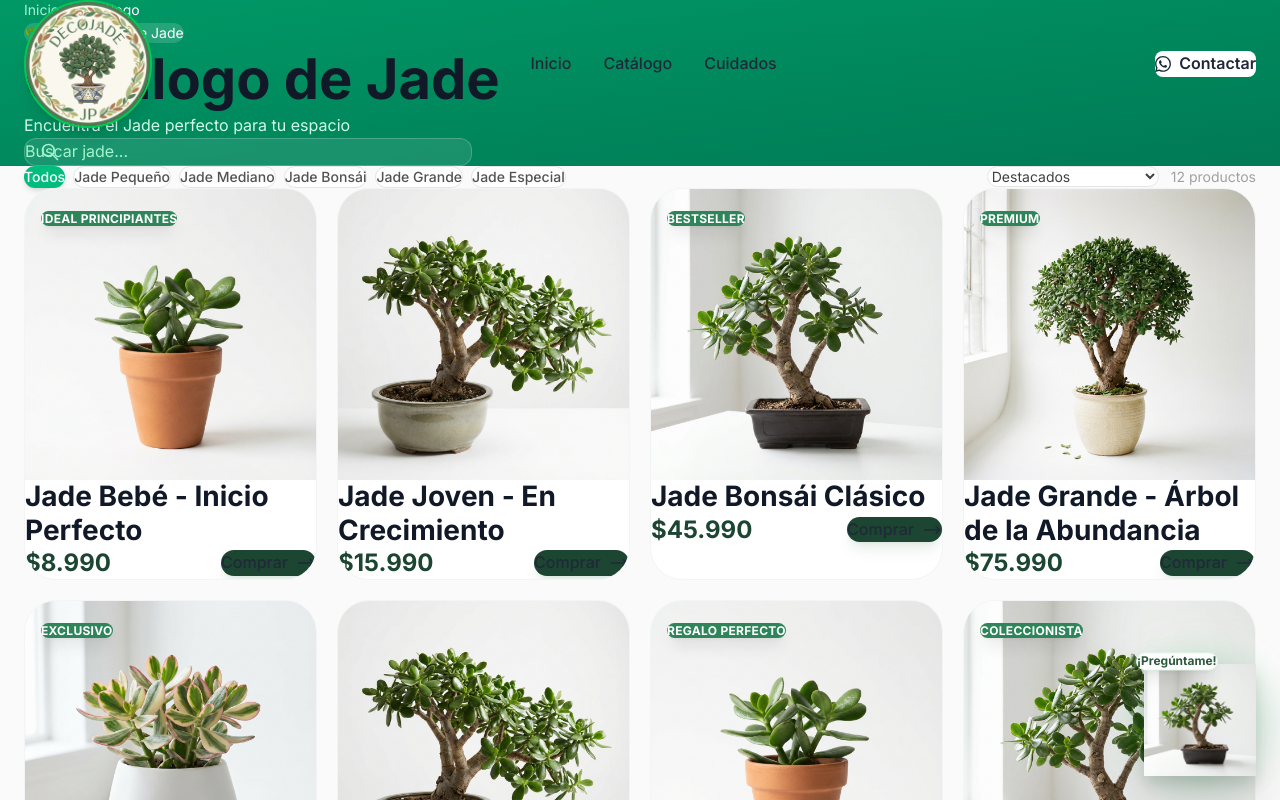
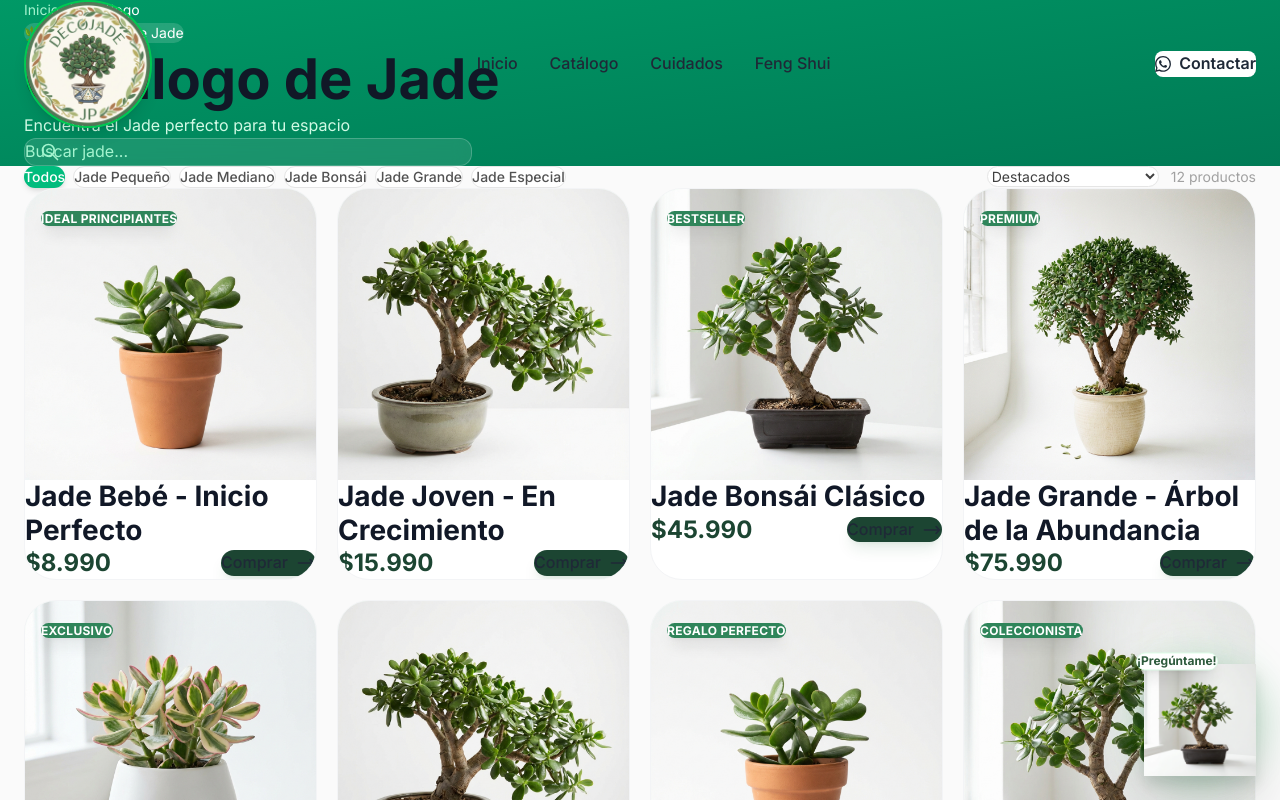
Before and after one commit to Juanpi2024/WEB-DECOJADE, a Next.js app: page /catalogo in a window 1280 px wide. Shown: the top 800 px of the page. Built offline with nearby package versions, Linux system fonts and the light colour scheme.

Commit message:
feat: Add navigation links for Feng Shui and Cuidados

```diff
--- a/src/app/page.js
+++ b/src/app/page.js
@@ -167,7 +167,7 @@ export default function Home() {
       </section>
 
       {/* Why Jade Section (Biophilic) */}
-      <section className="py-20 bg-[#E6FFFA] relative overflow-hidden">
+      <section id="feng-shui" className="py-20 bg-[#E6FFFA] relative overflow-hidden">
         <div className="container mx-auto px-6 relative z-10">
           <div className="grid lg:grid-cols-2 gap-12 items-center">
             <div className="order-2 lg:order-1">
--- a/src/components/Header.jsx
+++ b/src/components/Header.jsx
@@ -20,6 +20,7 @@ export default function Header() {
         { name: 'Inicio', href: '/' },
         { name: 'Catálogo', href: '/catalogo' },
         { name: 'Cuidados', href: '/cuidados' },
+        { name: 'Feng Shui', href: '/#feng-shui' },
     ];
 
     return (
```
